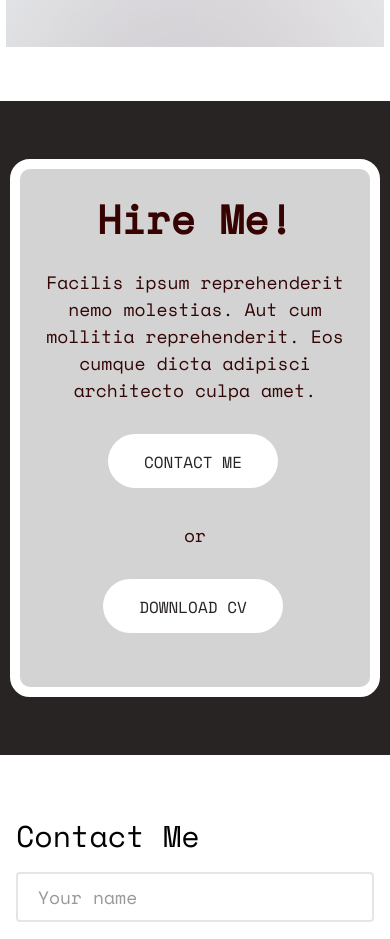
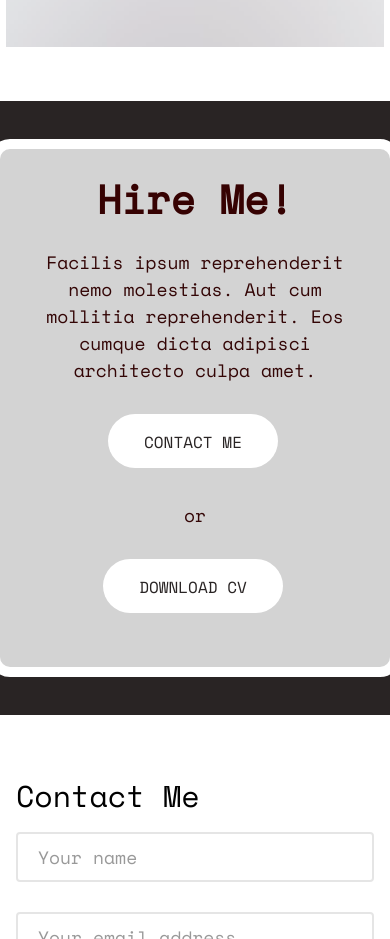
Before and after one commit to kanggaro/web-porto, a plain HTML site: page index.html in a window 390 px wide. Shown: the part 4500-5439 px from the top of the page. Drawn offline with nearby package versions, Linux system fonts and the light colour scheme; some packages are replaced by stand-ins of ours; no server answers; files whose address does not match are found by name.

Commit message:
update `hire`

```diff
--- a/css/style.css
+++ b/css/style.css
@@ -866,7 +866,7 @@ h1, h2, h3, h4, h5, h6, figure {
   }
   #fh5co-started .container{
     padding: 2rem;
-    margin: 1rem;
+    margin: -1rem;
   }
 }
 
```
